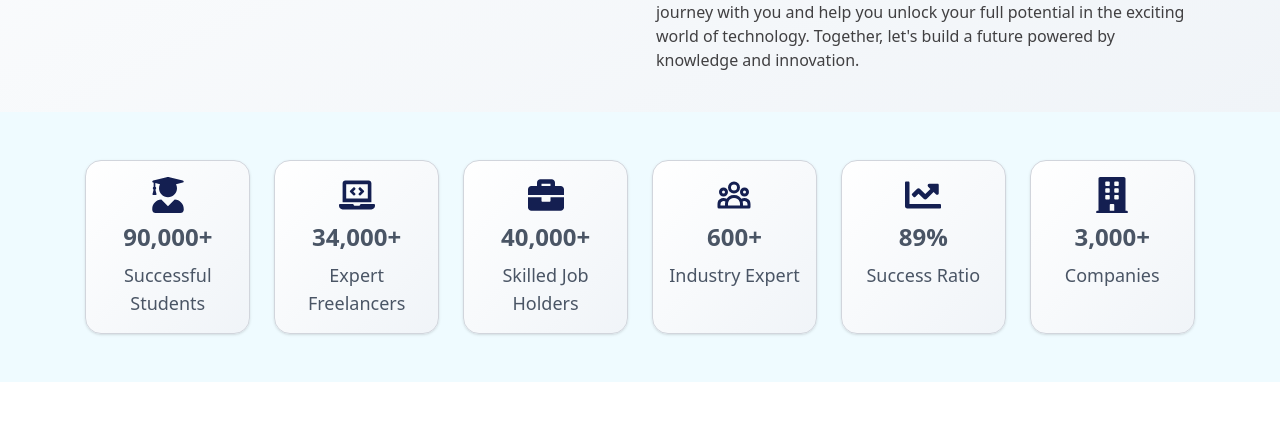
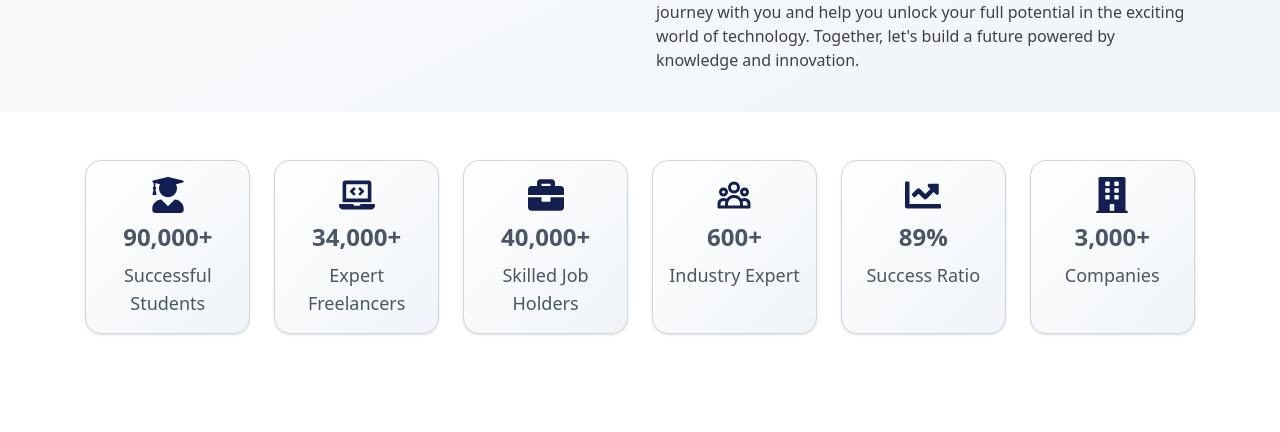
Before and after one commit to KISeam/Everest-IT-LMS-Web-Site, a React (Vite) app: page /about in a window 1280 px wide. Shown: the part 643-1075 px from the top of the page. Built offline with nearby package versions, Linux system fonts and the light colour scheme.

Commit message:
add bg color

```diff
--- a/src/Page/About/AboutComponents/Count.jsx
+++ b/src/Page/About/AboutComponents/Count.jsx
@@ -53,7 +53,7 @@ const Count = () => {
   };
 
   return (
-    <div className="py-12 bg-[#effbff]">
+    <div className="py-12 bg-white">
       <div className="w-full sm:w-11/12 lg:w-11/12 2xl:w-10/12 mx-auto px-4 sm:px-6 lg:px-8">
         <div className="grid grid-cols-2 sm:grid-cols-3 lg:grid-cols-6 gap-6 text-center">
           {counters.map((item, index) => {
--- a/src/Page/Our Team/OurTeam.jsx
+++ b/src/Page/Our Team/OurTeam.jsx
@@ -50,7 +50,7 @@ const OurTeam = () => {
   return (
     <>
       <div className="bg-white">
-        <div className="bg-[#effbff]">
+        <div className="bg-gray-50">
           <div className="lg:w-10/12 w-full mx-auto pt-10">
             <SectionHeading
               title={"Our Team"}
```
